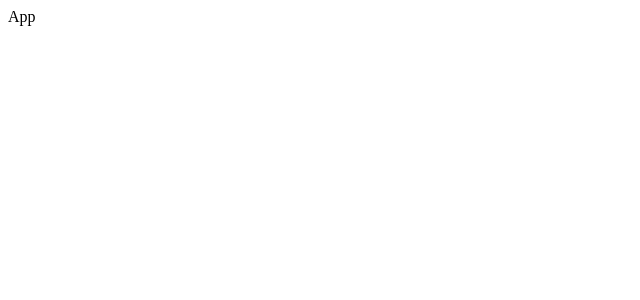
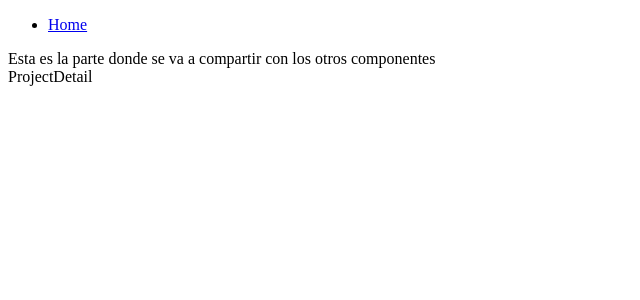
Before and after one commit to yorman-129/HackatonEafit, a React (Vite) app in the folder InnoHacks/: page /ProjectDetail in a window 1280 px wide. Shown: the top 300 px of the page, without its empty margins (0-640 px from the left). Built offline with nearby package versions, Linux system fonts and the light colour scheme.

Commit message:
Se creó el Router de las páginas a renderizar.

```diff
--- a/InnoHacks/package.json
+++ b/InnoHacks/package.json
@@ -12,6 +12,7 @@
   "dependencies": {
     "react": "^18.2.0",
     "react-dom": "^18.2.0",
+    "react-router-dom": "^6.15.0",
     "sass": "^1.66.1"
   },
   "devDependencies": {
--- a/InnoHacks/src/App.jsx
+++ b/InnoHacks/src/App.jsx
@@ -1,5 +1,9 @@
+import React from 'react'
+
 const App = () => {
-  return <div>App</div>;
-};
+  return (
+    <div>Hello Word</div>
+  )
+}
 
-export default App;
+export default App
--- a/InnoHacks/src/main.jsx
+++ b/InnoHacks/src/main.jsx
@@ -1,10 +1,12 @@
 import React from "react";
 import ReactDOM from "react-dom/client";
+import AppRouter from "./router/AppRouter.jsx";
 import App from "./App.jsx";
 import "./index.scss";
+import { BrowserRouter } from 'react-router-dom'
 
 ReactDOM.createRoot(document.getElementById("root")).render(
-  <React.StrictMode>
-    <App />
-  </React.StrictMode>
+  <BrowserRouter>
+    <AppRouter />
+  </BrowserRouter>
 );
--- /dev/null
+++ b/InnoHacks/src/pages/Home/Home.jsx
@@ -0,0 +1,9 @@
+import React from 'react'
+
+const Home = () => {
+  return (
+    <div>Home</div>
+  )
+}
+
+export default Home
--- /dev/null
+++ b/InnoHacks/src/pages/Layout/Layout.jsx
@@ -0,0 +1,19 @@
+import {Outlet, Link, useNavigate} from 'react-router-dom'
+
+const Layout = () => {
+    const navigate = useNavigate();
+    // Cuando yo quiera mandar a otra ruta, uso navigate('/user/${id}/${nombre}')
+  return (
+    <>
+        <nav>
+            <ul>
+                <li> <Link to="/home">Home</Link></li>
+            </ul>
+        </nav>
+        <div>Esta es la parte donde se va a compartir con los otros componentes</div>
+        <Outlet/>
+    </>
+  )
+}
+
+export default Layout
--- /dev/null
+++ b/InnoHacks/src/pages/ProjectDetail/ProjectDetail.jsx
@@ -0,0 +1,9 @@
+import React from 'react'
+
+const ProjectDetail = () => {
+  return (
+    <div>ProjectDetail</div>
+  )
+}
+
+export default ProjectDetail
--- /dev/null
+++ b/InnoHacks/src/pages/Projects/Projects.jsx
@@ -0,0 +1,9 @@
+import React from 'react'
+
+const Projects = () => {
+  return (
+    <div>Projects</div>
+  )
+}
+
+export default Projects
--- /dev/null
+++ b/InnoHacks/src/router/AppRouter.jsx
@@ -0,0 +1,22 @@
+import {Routes, Route} from 'react-router-dom';
+import App from '../App.jsx';
+/* import Home from '../components/Home'; */
+import Home from '../pages/Home/Home.jsx'
+import Layout from '../pages/Layout/Layout.jsx'
+import ProjectDetail from '../pages/ProjectDetail/ProjectDetail.jsx';
+import Projects from '../pages/Projects/Projects.jsx';
+
+
+const AppRouter = () => {
+  return (
+    <Routes>
+        <Route element={<Layout/>}>
+            <Route index element={<Home/>}/>
+            <Route path='ProjectDetail' element={<ProjectDetail/>}/>
+            <Route path='Projects' element={<Projects/>}/> {/* Rutas dinamicas */}
+        </Route>
+    </Routes>
+  )
+}
+
+export default AppRouter
```
Also changed, not shown: 2 other files (tests, documents, lock files or other folders).
